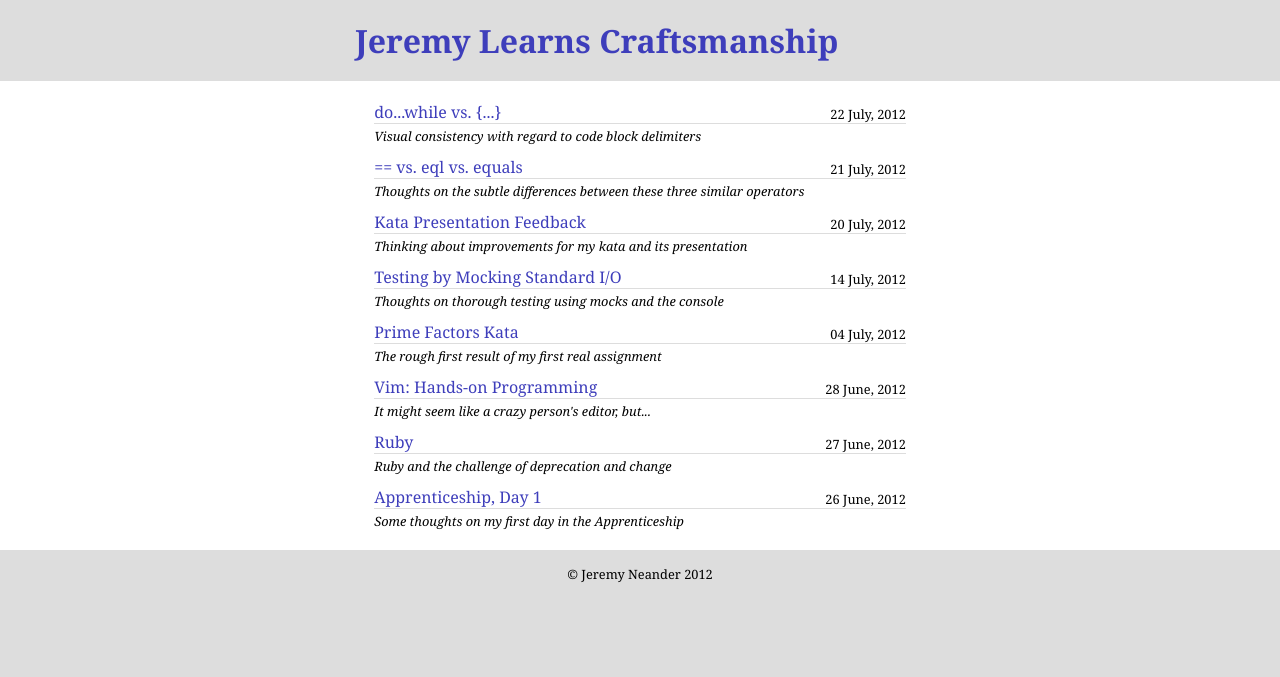
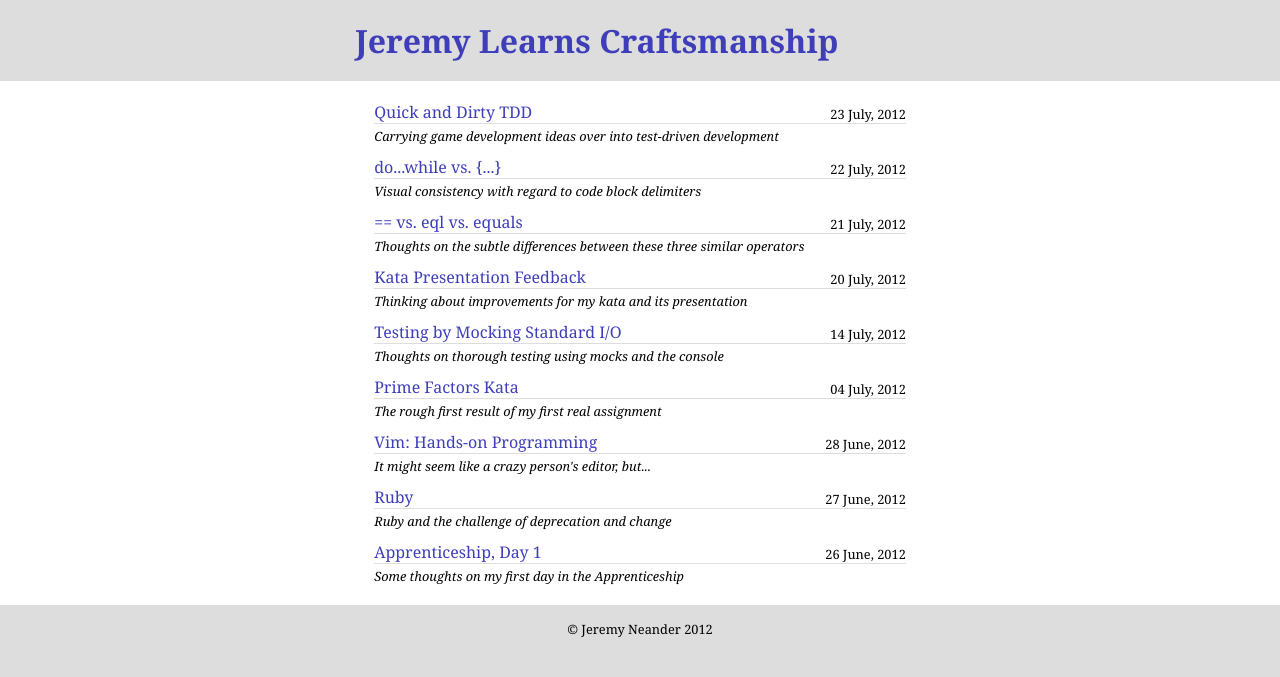
Before and after one commit to jneander/jneander.github.com, a Jekyll site: the page built from index.html, in a window 1280 px wide. Shown: the top 677 px of the page. Built offline with Jekyll 4.4.1, drawn with Linux system fonts in a browser that asks for light colours; some of the changed lines change nothing that is shown.

Commit message:
Create new post; Add margin below post title

```diff
--- /dev/null
+++ b/_posts/2012-07-23-quick-and-dirty-tdd.md
@@ -0,0 +1,38 @@
+---
+layout: blog_entry
+title: Quick and Dirty TDD
+description: Carrying game development ideas over into test-driven development
+---
+###What is TDD?
+TDD (Test-Driven Development) is the an approach to software development which allows for the production of clean and thoroughly-tested code. In practice, it reduces or altogether eliminates the waste and risk associated with debugging and breaking/repairing of code that goes along with other approaches.
+
+###The Three Phases
+TDD consists of a repeated cycle of three linked steps:
+ - **RED**: Write a failing unit test for a class, method, etc. that does not yet exist or perform as expected.
+ - **GREEN**: Write just enough code in the component being tested to make all unit tests pass.
+ - **REFACTOR**: If needed, rewrite and simplify the existing code to reduce or eliminate complexity and duplication.
+
+Performing each step supplies the conditions needed for the following step. The result of each cycle is a new element of code, be it a class, method, or other such component, which has a passing test confirming that all functionality performs as expected and/or required.
+
+###The Three Rules
+In his [post]({http://butunclebob.com/ArticleS.UncleBob.TheThreeRulesOfTdd}) on the subject, Uncle Bob discusses some of the many advantages to TDD. He focuses on outlining the three rules which give TDD its structure:
+ - "You are not allowed to write any production code unless it is to make a failing unit test pass."
+ - "You are not allowed to write any more of a unit test than is sufficient to fail; and compilation failures are failures."
+ - "You are not allowed to write any more production code than is sufficient to pass the one failing unit test."
+
+So far, on simple projects with very short requirements lists and simple designs, this process is great practice. As successive projects begin to complicate the design, however, it is becoming increasingly difficult to ensure that the design elements are solid and adaptable as the requirements list grows between iterations. The design must support the process, or the process itself will grind to a halt. But that's a discussion for a future post.
+
+###Quick and Dirty Development
+Having spent time developing games, I sense some familiarity with the ideas present in TDD. While not directly transposable to or from TDD, the design cycle of "[quick and dirty prototyping]({http://www.gamasutra.com/view/feature/132702/quick_and_dirty_prototyping_a_.php?print=1})" has some value to offer.
+ - Build prototypes as fast as possible.
+ - Keep things ugly until the last possible second.
+ - Revise or scrap until the game is fun.
+
+The process is described exactly as it is titled. It is quick, getting a workable prototype (a test product) up and running as soon as possible. It is dirty, potentially having little regard for design patterns or proven elements, and focused on having something that can be changed and improved. It is also effective, generating a product with each cycle that can then be polished, improved, and optimized (for enjoyability).
+
+It's not difficult to see the translation to the test-driven process:
+ - Prototype the usage of some code you want, fulfilling some idea you want implemented.
+ - Get the thing working, not being concerned about the quality of the code.
+ - Clean it up, so that both the business value and development footprint of this code is optimized in every way possible.
+
+Developers with no game background might prefer to stick with pure TDD. I find value in both.
--- a/css/styles.css
+++ b/css/styles.css
@@ -47,9 +47,16 @@
 
 .center { text-align: center; }
 
-div.content :last-child {
-  margin-bottom: 0px;
+div.content h2 {
+  margin-bottom: 0.8em;
+  border-bottom-width: 1px;
+  border-bottom-style: solid;
+  border-bottom-color: #ddd;
 }
+
+div.content :nth-child(2) { margin-top: 0px; }
+
+div.content :last-child { margin-bottom: 0px; }
 
 ul#post_list {
   list-style: none;
```
